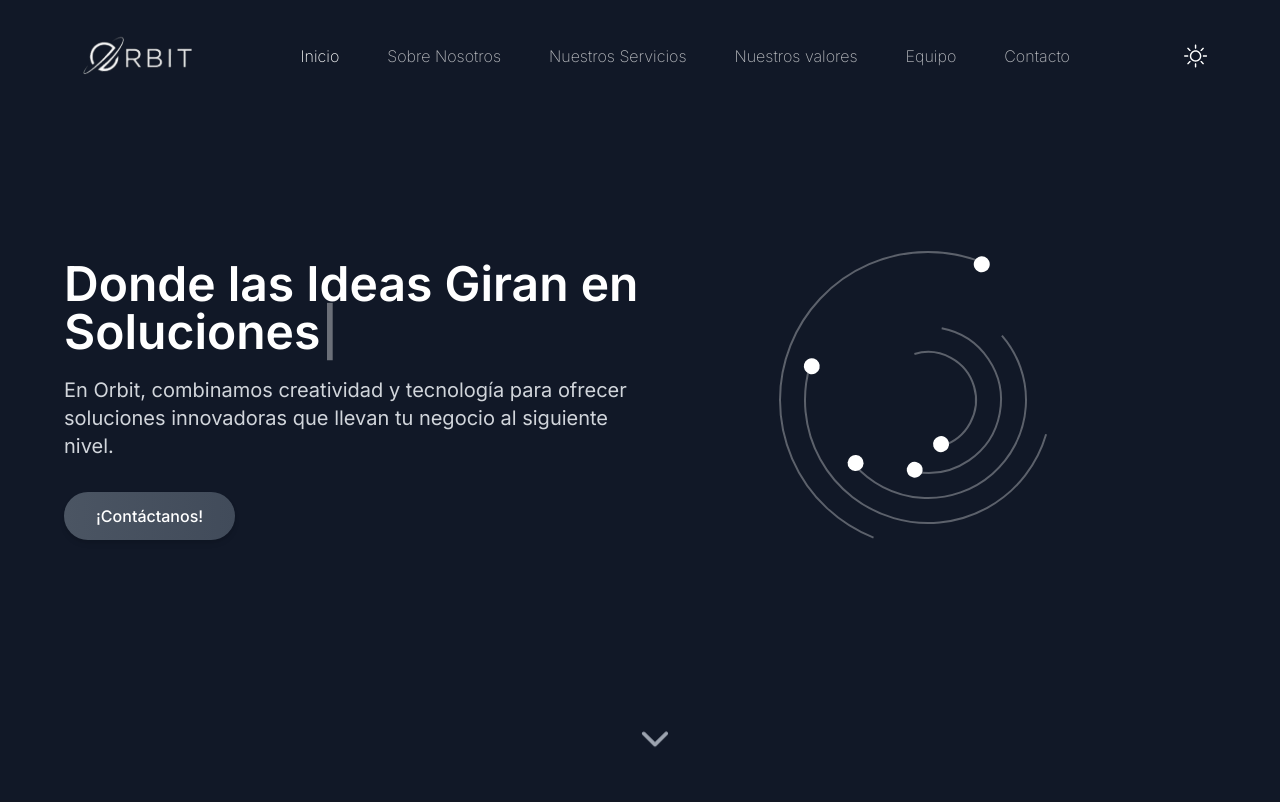
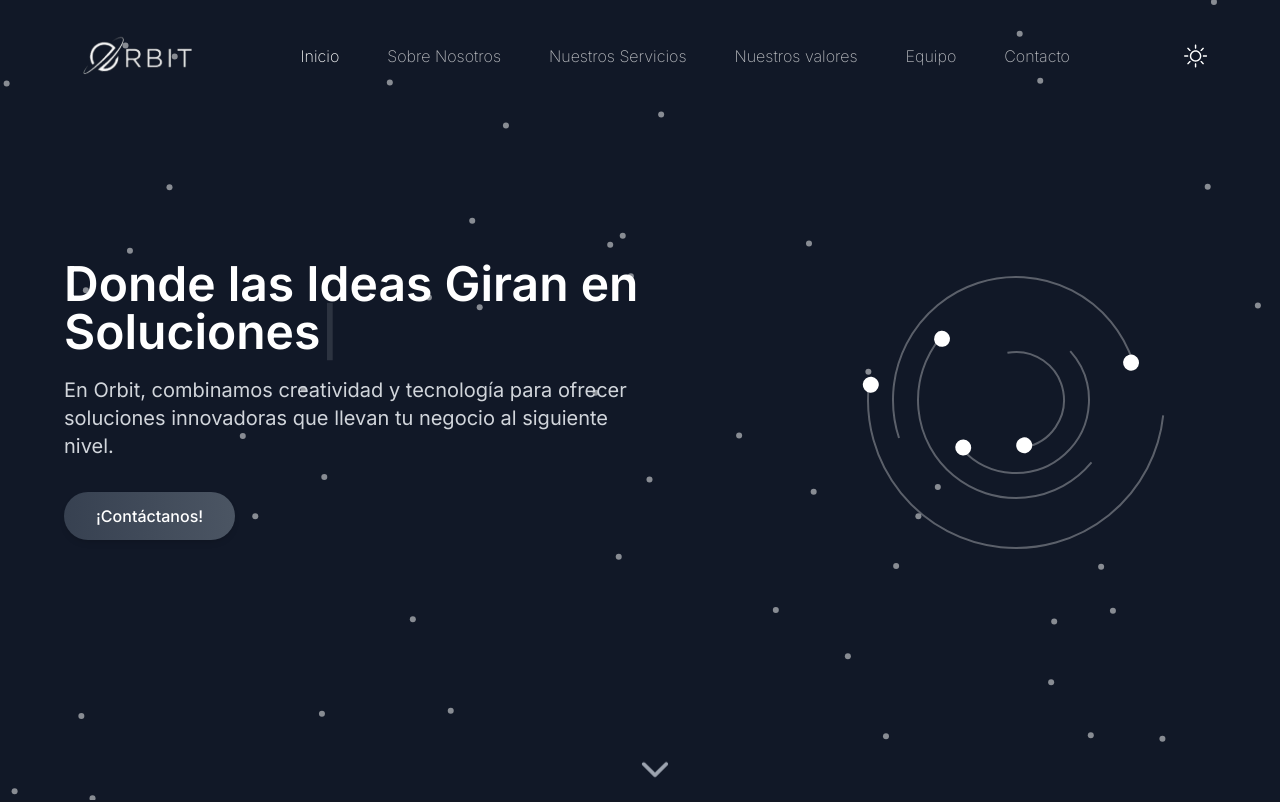
Before and after one commit to TadeoParmigiani/Orbitpage, a Next.js app: page / in a window 1280 px wide. Shown: the top 802 px of the page. Built offline with nearby package versions, Linux system fonts and the light colour scheme.

Commit message:
25/03/25

```diff
--- a/package.json
+++ b/package.json
@@ -22,7 +22,10 @@
     "react-dom": "^18.2.0",
     "react-icons": "^5.5.0",
     "react-modal-video": "^2.0.1",
+    "react-tsparticles": "^2.12.2",
     "simple-icons": "^14.9.0",
+    "tsparticles": "^3.8.1",
+    "tsparticles-slim": "^2.12.0",
     "typewriter-effect": "^2.20.0"
   },
   "devDependencies": {
--- a/src/app/page.tsx
+++ b/src/app/page.tsx
@@ -23,10 +23,10 @@ export default function Home() {
     <>
       <ScrollUp />
       <Hero />
-      <section id="sobre-nosotros">
+      <section id="sobre-nosotros"   className="relative z-20 bg-[#121723] py-8">
         <AboutSectionOne />
       </section>
-      <section id="nuestros-servicios">
+      <section id="nuestros-servicios" className="relative z-20 bg-[#121723] py-16">
         <Features />
       </section>
       <section id="nuestros-valores">
@@ -35,7 +35,7 @@ export default function Home() {
       <section id="testimonios">
         <Testimonials />
       </section>
-      <section id="contacto">
+      <section id="contacto" className="relative z-20 bg-[#121723]">
         <Contact />
       </section>
     </>
--- a/src/components/About/AboutSectionOne.tsx
+++ b/src/components/About/AboutSectionOne.tsx
@@ -36,7 +36,7 @@ const AboutSectionOne = () => {
   return (
     <motion.div
       id="about"
-      className="pt-16 md:pt-20 lg:pt-28"
+      className="pt-16 z-20 md:pt-20 lg:pt-28"
       initial="hidden"
       whileInView="visible"
       viewport={{ once: true }} // Solo se ejecuta la primera vez
--- a/src/components/Hero/index.tsx
+++ b/src/components/Hero/index.tsx
@@ -5,23 +5,45 @@ import { FontAwesomeIcon } from "@fortawesome/react-fontawesome";
 import { faChevronDown } from "@fortawesome/free-solid-svg-icons";
 import Typewriter from "typewriter-effect";
 import { motion } from "framer-motion";
+import Particles from "react-tsparticles";
+import { loadSlim } from "tsparticles-slim";
+import { useEffect, useState } from "react";
 
 const Hero = () => {
+  const [windowSize, setWindowSize] = useState({ width: 0, height: 0 });
+
+  useEffect(() => {
+    // Solo se ejecuta en cliente
+    setWindowSize({ width: window.innerWidth, height: window.innerHeight });
+  }, []);
+
+  const particlesInit = async (engine: any) => {
+    await loadSlim(engine);
+  };
+
   return (
-    <>
-      <div className="absolute inset-0 z-0 overflow-hidden">
-        <svg className="absolute top-0 left-0 w-full h-full">
-          <defs>
-            <radialGradient id="radial-gradient" cx="50%" cy="50%" r="50%">
-              <stop offset="0%" stopColor="#1E3A8A" stopOpacity="0.8" />
-              <stop offset="100%" stopColor="#1f2937" stopOpacity="0" />
-            </radialGradient>
-          </defs>
-        </svg>
+    <section className="relative h-screen bg-gray-900 overflow-hidden">
+      {/* Contenedor de partículas con fondo transparente */}
+      <div className="absolute inset-0 z-0 pointer-events-none">
+        <Particles
+          id="tsparticles"
+          init={particlesInit}
+          options={{
+            background: { color: "transparent" },
+            particles: {
+              number: { value: 50 },
+              size: { value: 3 },
+              move: { enable: true, speed: 1 },
+              color: { value: "#ffffff" },
+              opacity: { value: 0.5 },
+            },
+          }}
+          className="w-full h-full"
+        />
       </div>
 
-      {/* Sección Hero */}
-      <section className="relative z-10 flex items-center min-h-screen bg-gray-900 overflow-hidden">
+      {/* Contenido principal del Hero */}
+      <div className="relative z-10 flex items-center h-full">
         <motion.div
           initial={{ x: -200, opacity: 0 }}
           animate={{ x: 0, opacity: 1 }}
@@ -29,11 +51,11 @@ const Hero = () => {
           className="container mx-auto px-6 text-white"
         >
           <div className="flex flex-wrap items-center">
-            {/* Columna del texto */}
+            {/* Columna de Texto */}
             <motion.div
-              initial={{ x: -200, opacity: 0 }}
-              animate={{ x: 0, opacity: 1 }}
-              transition={{ duration: 1, ease: "easeOut" }}
+              initial={{ opacity: 0 }}
+              animate={{ opacity: 1 }}
+              transition={{ duration: 1.5 }}
               className="w-full md:w-1/2 text-left"
             >
               <h2 className="mb-5 font-semibold leading-tight sm:text-4xl md:text-5xl">
@@ -49,55 +71,31 @@ const Hero = () => {
                 />
               </h2>
               <p className="mb-8 text-gray-300 sm:text-lg md:text-xl">
-                En Orbit, combinamos creatividad y tecnología para ofrecer
-                soluciones innovadoras que llevan tu negocio al siguiente nivel.
+                En Orbit, combinamos creatividad y tecnología para ofrecer soluciones innovadoras que llevan tu negocio al siguiente nivel.
               </p>
-              <motion.div>
+              <motion.div >
                 <Link
                   href="/#sobre-nosotros"
-    className="relative inline-flex items-center justify-center p-4 px-8 py-3 overflow-hidden font-medium text-white transition-all duration-300 ease-out rounded-full shadow-md"
-    style={{
-      background: "linear-gradient(to right, #4b5563, #374151)", // Gray-700 a Gray-600
-      backgroundSize: "200% auto",
-      backgroundPosition: "left center",
-    }}
-    onMouseEnter={(e) => {
-      e.currentTarget.style.backgroundPosition = "right center";
-    }}
-    onMouseLeave={(e) => {
-      e.currentTarget.style.backgroundPosition = "left center";
-    }}
+                  className="relative inline-flex items-center justify-center p-4 px-8 py-3 font-medium text-white transition-all duration-300 ease-out rounded-full shadow-md bg-gradient-to-r from-gray-700 to-gray-600 hover:from-gray-600 hover:to-gray-500"
                 >
                   ¡Contáctanos!
                 </Link>
               </motion.div>
             </motion.div>
 
-            {/* Columna de las órbitas */}
-            <motion.div
-              initial={{ x: 200, opacity: 0 }}
-              animate={{ x: 0, opacity: 1 }}
-              transition={{ duration: 1, delay: 0.5, ease: "easeOut" }}
-              className="w-full md:w-1/2 flex justify-center mt-8 md:mt-0"
-            >
+            {/* Columna de Animación de Órbitas*/}
+            <motion.div className="w-full md:w-1/2 flex justify-end mt-8 md:mt-0">
               <div className="relative w-[400px] h-[400px] flex items-center justify-center">
                 {[...Array(5)].map((_, i) => {
                   const size = 100 + i * 50;
                   const duration = 7 - i;
-                  const delay = i * 0.5;
-
                   return (
                     <motion.div
                       key={i}
                       className="absolute"
                       style={{ width: size, height: size }}
                       animate={{ rotate: 360 }}
-                      transition={{
-                        duration,
-                        ease: "linear",
-                        repeat: Infinity,
-                        delay,
-                      }}
+                      transition={{ duration, ease: "linear", repeat: Infinity }}
                     >
                       <svg
                         width={size}
@@ -105,16 +103,14 @@ const Hero = () => {
                         className="absolute top-0 left-0"
                       >
                         <path
-                          d={`M ${size / 2}, 2 A ${size / 2 - 2} ${
+                          d={`M ${size / 2}, 2 A ${
                             size / 2 - 2
-                          } 0 0 1 ${size / 2}, ${size - 2}`}
+                          } ${size / 2 - 2} 0 0 1 ${size / 2}, ${size - 2}`}
                           fill="none"
                           stroke="#ffffff50"
                           strokeWidth="2"
                         />
                       </svg>
-
-                      {/* Planeta */}
                       <div
                         className="absolute w-4 h-4 bg-white rounded-full"
                         style={{
@@ -132,18 +128,18 @@ const Hero = () => {
             </motion.div>
           </div>
         </motion.div>
+      </div>
 
       {/* Flecha animada */}
       <motion.div
         initial={{ opacity: 0, y: 20 }}
         animate={{ opacity: 1, y: 0 }}
         transition={{ duration: 1, delay: 1 }}
-          className="absolute bottom-10 left-1/2 transform -translate-x-1/2 animate-bounce"
+        className="absolute bottom-10 left-1/2 transform -translate-x-1/2 animate-bounce relative z-10"
       >
         <FontAwesomeIcon icon={faChevronDown} className="text-gray-400 text-3xl" />
       </motion.div>
     </section>
-    </>
   );
 };
 
```
Also changed, not shown: 1 other file (tests, documents, lock files or other folders). Lines whose indentation alone changed are shown as unchanged.
